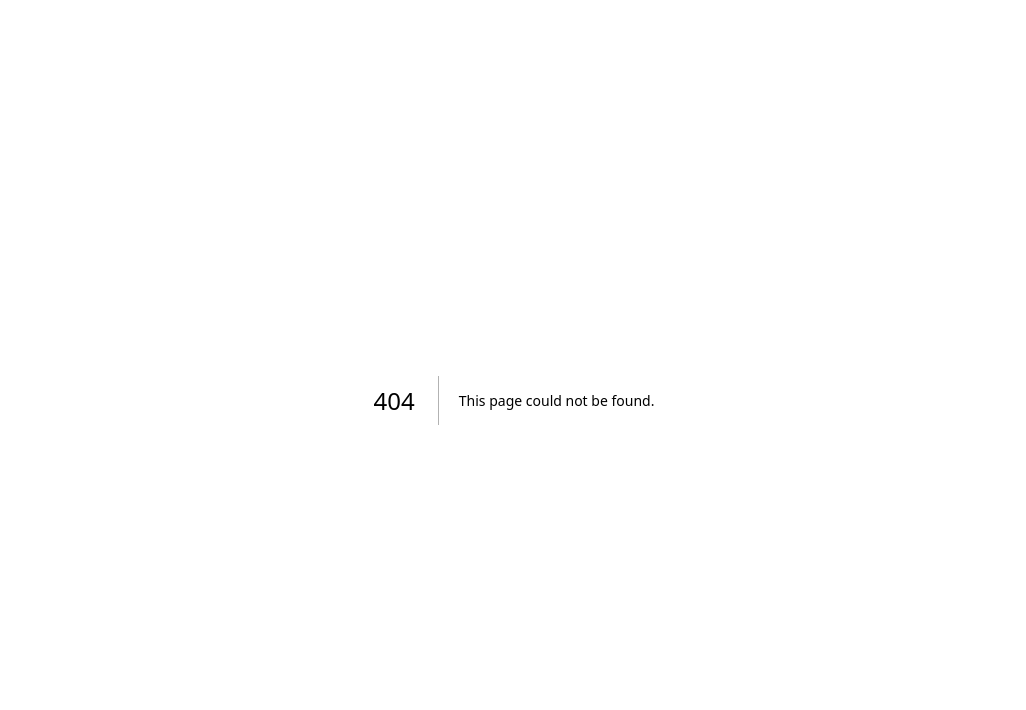
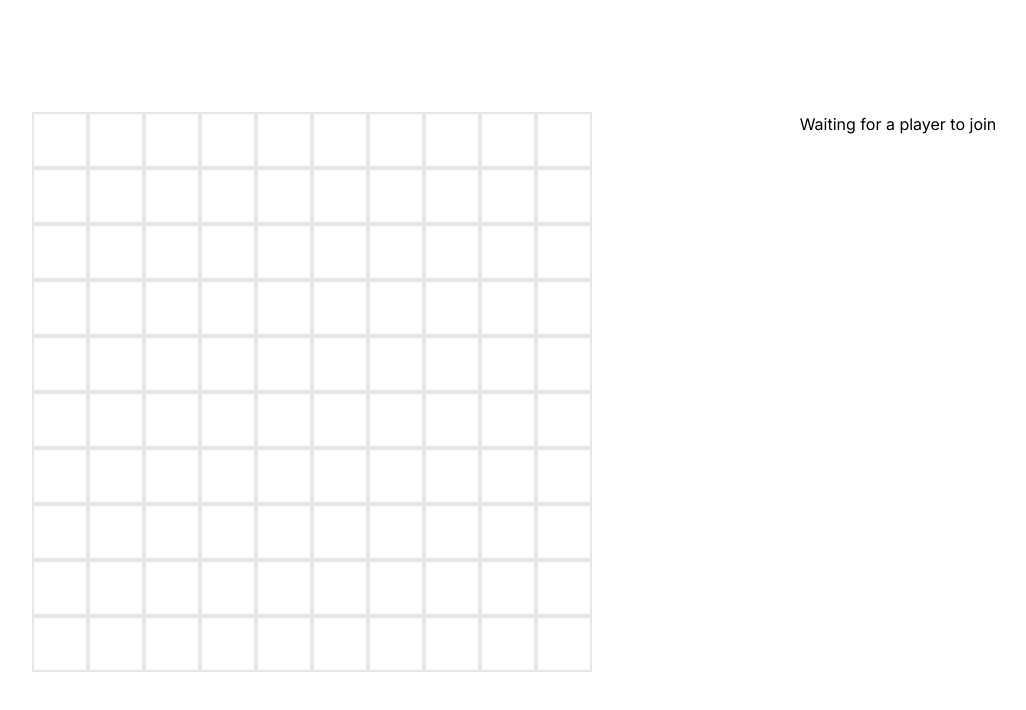
Before and after one commit to sinore69/connect4, a Next.js app in the folder client/: page /game/1/1 in a window 1280 px wide. Before the commit this address had no page. Shown: the top 710 px of the page, without its empty margins (126-1152 px from the left). Built offline with nearby package versions, Linux system fonts and the light colour scheme.

Commit message:
banner visibility

```diff
--- a/client/src/app/game/[id]/page.tsx
+++ b/client/src/app/game/[id]/[value]/page.tsx
@@ -16,13 +16,13 @@ type board = {
   };
 };
 
-function Page({ params }: { params: { id: string } }) {
+function Page({ params }: { params: { id: string,value:string } }) {
   const socket = useAppSelector((state) => state.socket.socket);
   const message = useAppSelector((state) => state.Message.Text);
   const dispatch = useAppDispatch();
   const [disable, setdisable] = useState<boolean>(true);
   const [moveCount, setMoveCount] = useState<number>(0);
-  const [banner, setbanner] = useState(true);
+  const [banner, setbanner] = useState(params.value==="t"?true:false);
   const [board, setboard] = useState<number[][]>([
     [0, 0, 0, 0, 0, 0, 0, 0, 0, 0],
     [0, 0, 0, 0, 0, 0, 0, 0, 0, 0],
@@ -100,7 +100,7 @@ function Page({ params }: { params: { id: string } }) {
         <div className="flex flex-col">
           <div className="pl-52">{message}</div>
           {banner && (
-            <div className="pl-52 pt-20">share this code:{params.id}</div>
+            <div className="pl-52 pt-20">share this code:{params.id}{}</div>
           )}
         </div>
       </div>
--- a/client/src/app/page.tsx
+++ b/client/src/app/page.tsx
@@ -25,7 +25,7 @@ function Page() {
       // console.log(roomId);
       if (roomIdValidator(roomId)) {
         // console.log(socket)
-        router.push(`/game/${roomId.Id}`);
+        router.push(`/game/${roomId.Id}/t`);
       }
     };
   }
@@ -43,7 +43,7 @@ function Page() {
     socket.onmessage = (event) => {
       const res=JSON.parse(event.data)
       if(!incorrectRoomId(res)){
-        router.push(`/game/${res.Id}`);
+        router.push(`/game/${res.Id}/f`);
           // console.log(socket)
       }else{
         console.log(res.Message)
```
